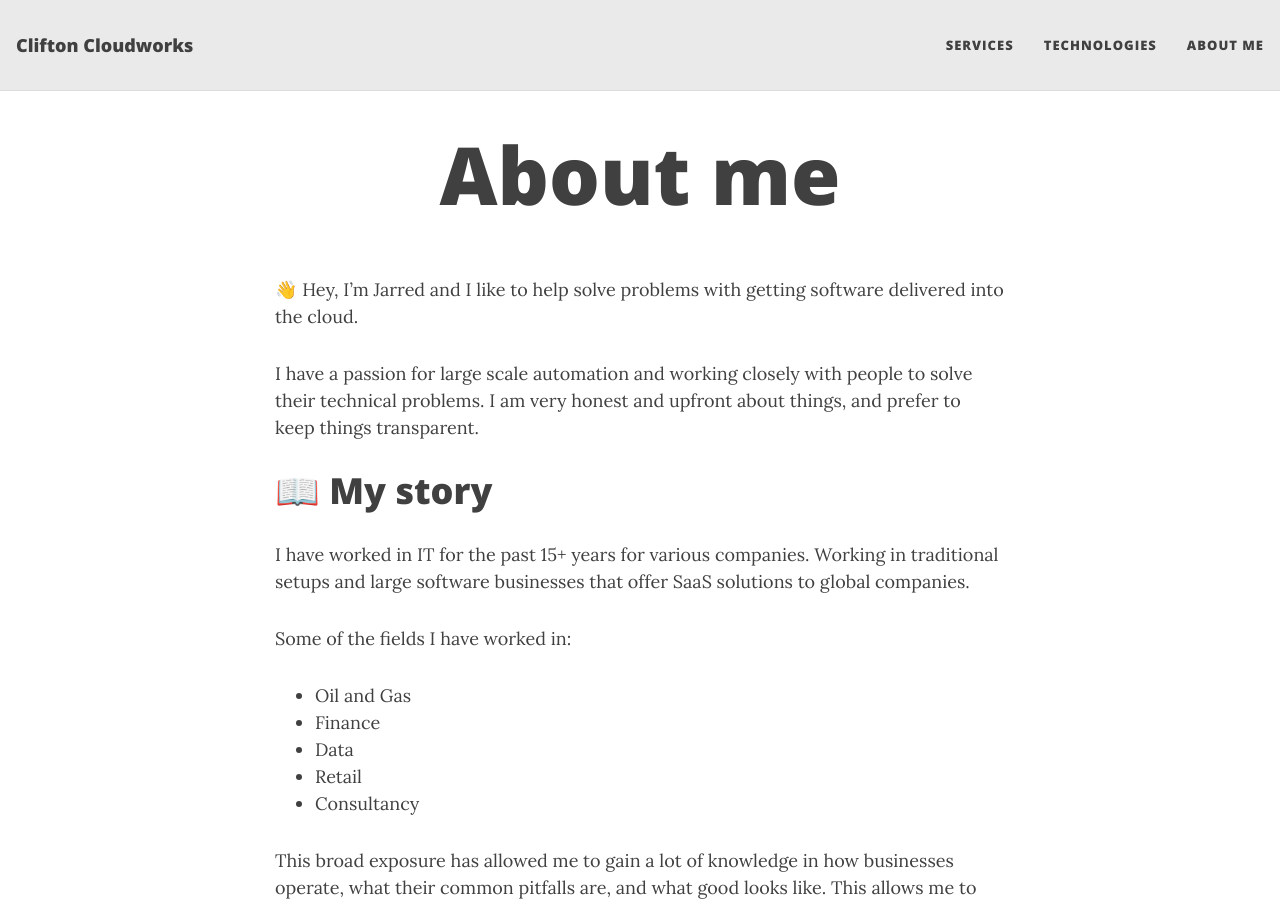
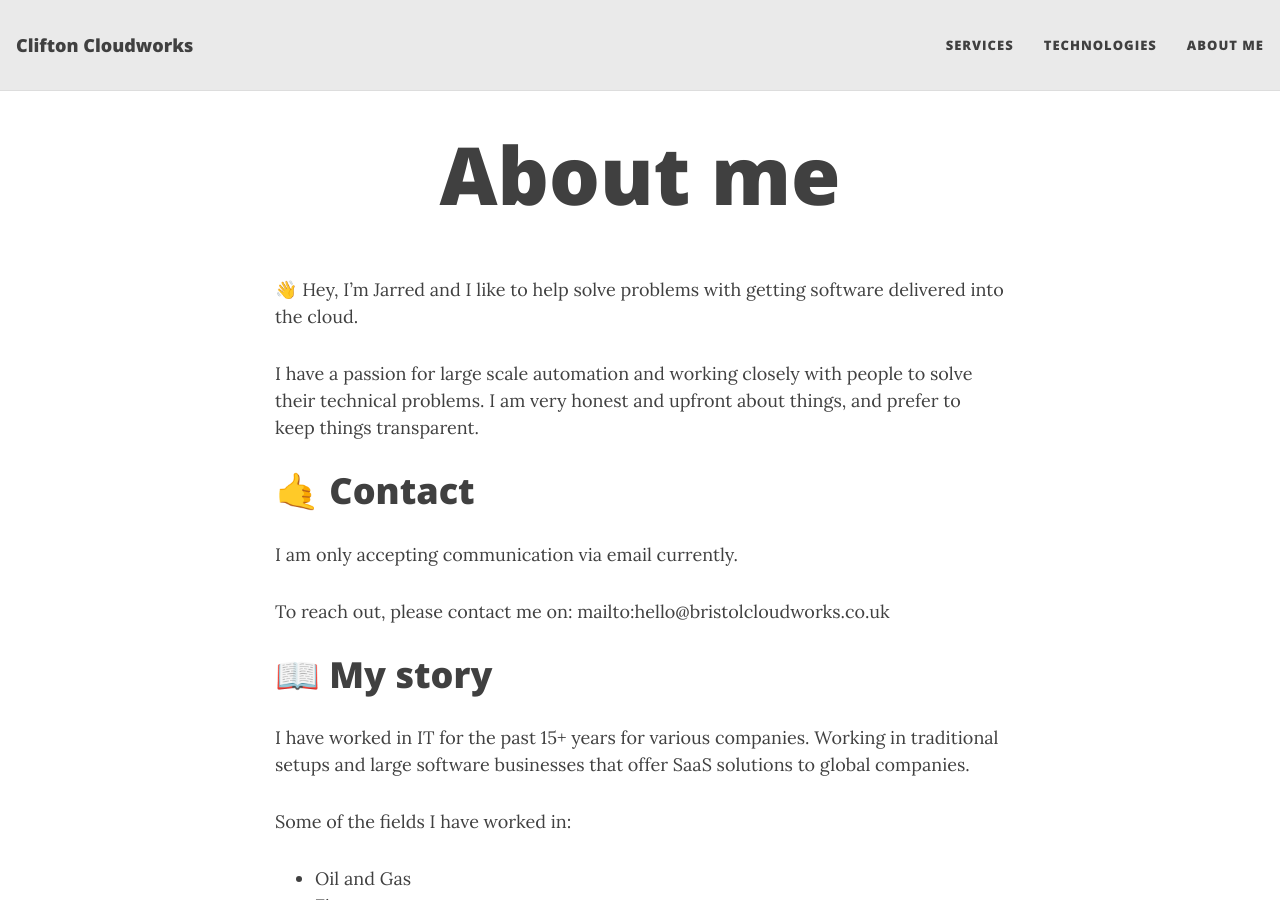
Before and after one commit to ChilledEther/business-site, a Jekyll site: the page built from pages/aboutme.md, in a window 1280 px wide and 900 px high. Built offline with Jekyll 4.4.1, drawn with Linux system fonts in a browser that asks for light colours.

Commit message:
feat: add contact details to website

```diff
--- a/pages/aboutme.md
+++ b/pages/aboutme.md
@@ -8,6 +8,12 @@ permalink: /aboutme/
 
 I have a passion for large scale automation and working closely with people to solve their technical problems.
 I am very honest and upfront about things, and prefer to keep things transparent.
+
+# 🤙 Contact
+
+I am only accepting communication via email currently.
+
+To reach out, please contact me on: mailto:hello@bristolcloudworks.co.uk
 
 # 📖 My story
 
```
